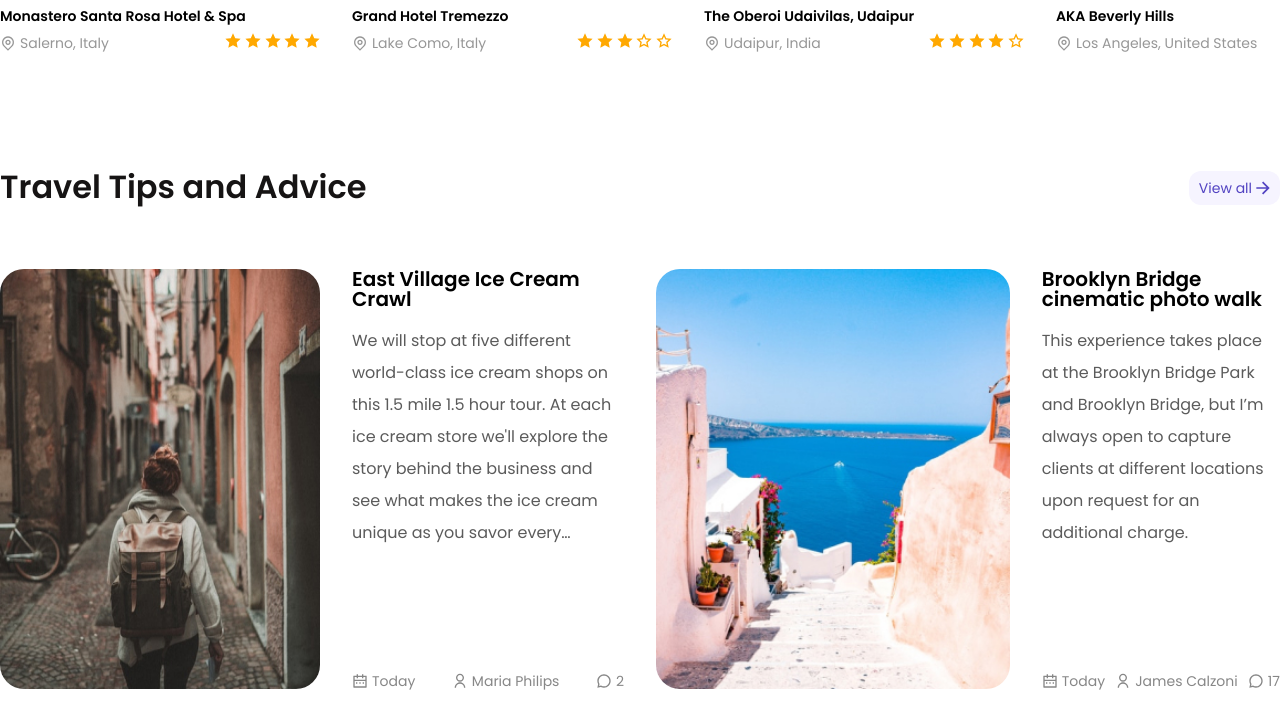
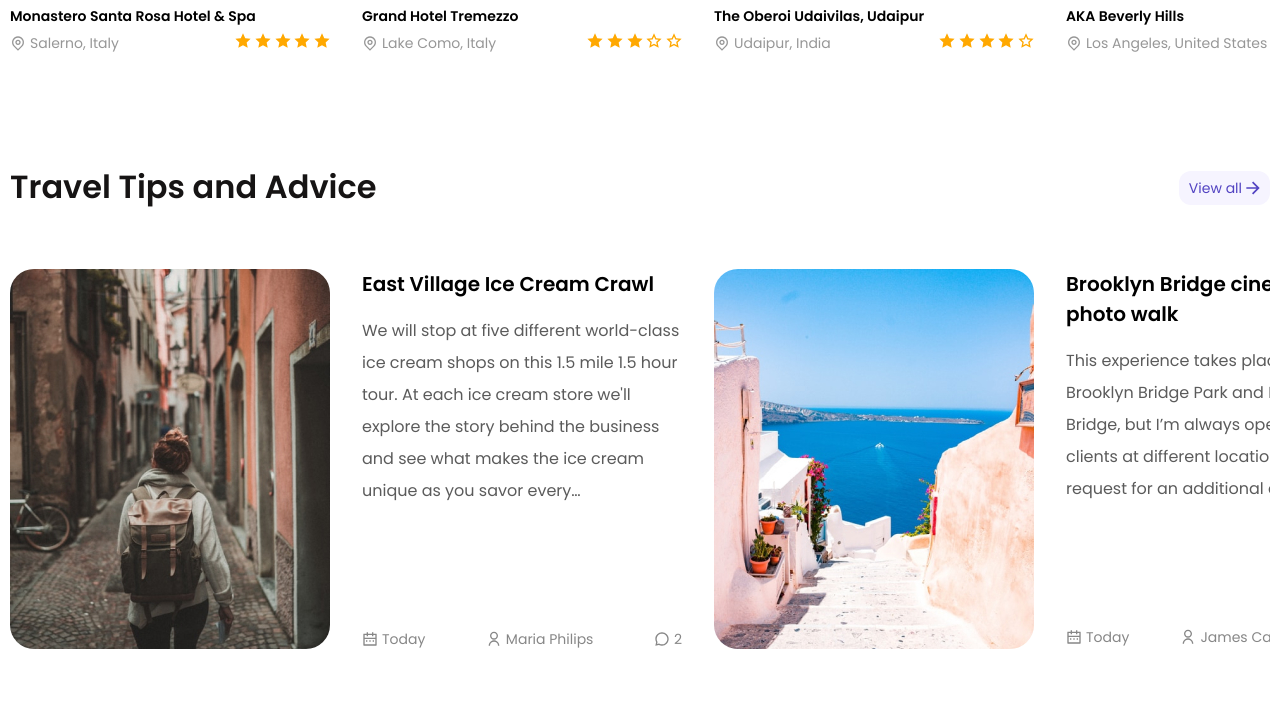
Before and after one commit to IlyaVishnikin/Frontend-2rism, a plain HTML site: page index.html in a window 1280 px wide. Shown: the part 1834-2562 px from the top of the page. Drawn offline with Linux system fonts and the light colour scheme.

Commit message:
fix adaptive for tips section

```diff
--- a/src/scss/section-tips.scss
+++ b/src/scss/section-tips.scss
@@ -20,7 +20,8 @@
   }
 
   &__tip {
-    width: 672px;
+    min-width: 672px;
+    height: 380px;
 
     display: flex;
     gap: 32px;
@@ -33,11 +34,13 @@
   &__tip-header {
     margin-bottom: 16px;
 
+    line-height: 30px;
     font-size: 20px;
   }
 
   &__tip-text {
     margin-bottom: 124px;
+    overflow: hidden;
 
     line-height: 32px;
     color: #5B5B5B;
```
Also changed, not shown: css/section-introduction.css, css/section-tips.css, css/styles.css.
